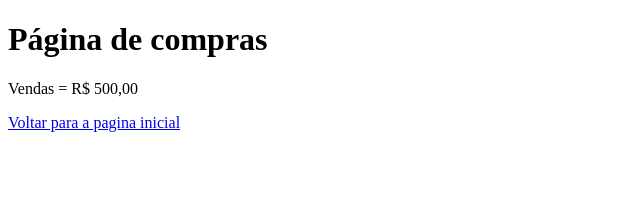
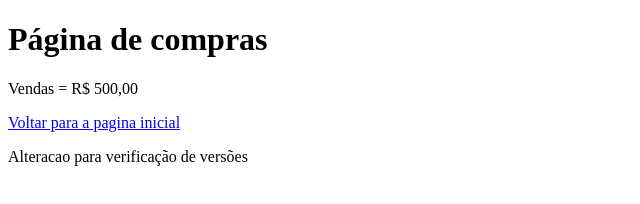
Before and after one commit to Juli-moreira/aulagithub, a plain HTML site: page compras.html in a window 1280 px wide. Shown: the whole page, without its empty margins (0-640 px from the left). Drawn offline with Linux system fonts and the light colour scheme.

Commit message:
inclusao de linha de comentario

```diff
--- a/compras.html
+++ b/compras.html
@@ -10,5 +10,6 @@
     <h1>Página de compras</h1>
     <p>Vendas = R$ 500,00</p>
     <a href="index.html">Voltar para a pagina inicial</a>
+    <p>Alteracao para verificação de versões</p>
 </body>
 </html>
```
